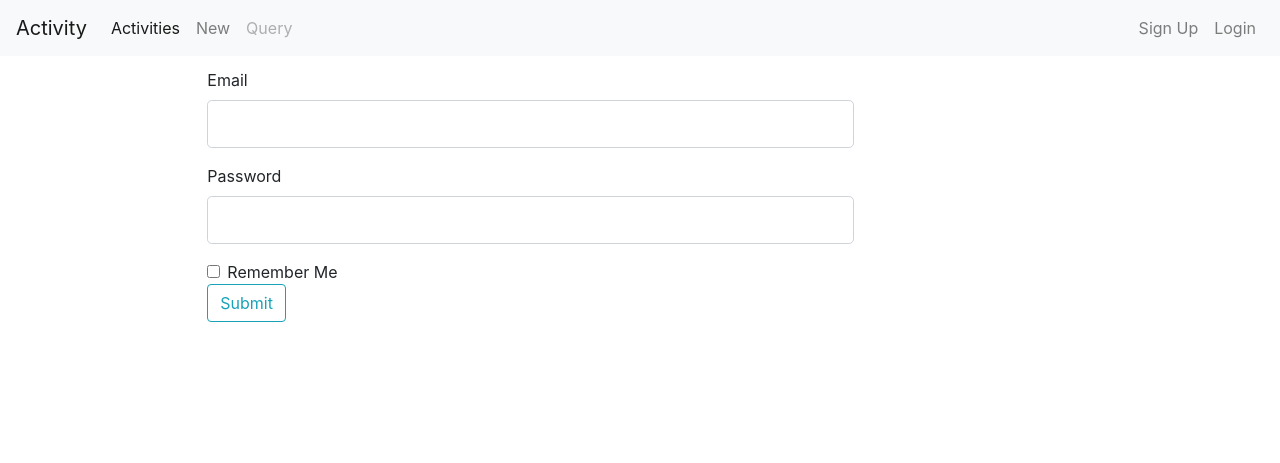
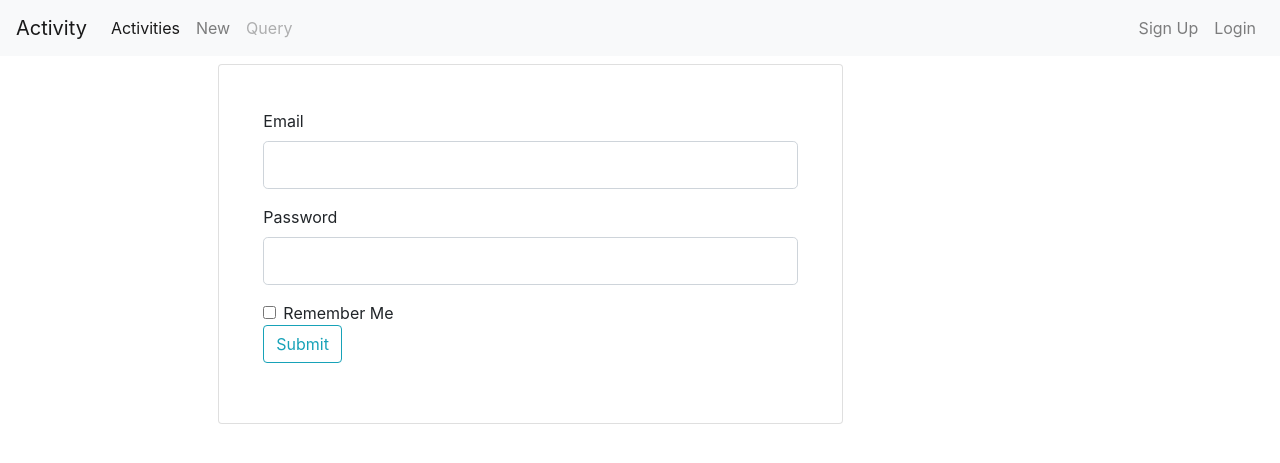
Before and after one commit to Tanigaiarassane/activitytracker, a Flask app: page /login in a window 1280 px wide. Shown: the top 463 px of the page. Run offline with Flask 2, Linux system fonts and the light colour scheme; some libraries are stand-ins or nearby versions.

Commit message:
Responsive UI

```diff
--- a/app/templates/LoginForm.html
+++ b/app/templates/LoginForm.html
@@ -2,7 +2,12 @@
 
 {% block content %}
     <h1>{{message}}</h1>
-    <form action="" method="post">
+
+
+
+   <div class="card p-4">
+       <div class="card-body">
+            <form action="" method="post">
         {{ form.hidden_tag() }}
 
 
@@ -29,4 +34,6 @@
                 {{ form.submit(class="btn btn-outline-info") }}
             </div>
     </form>
+        </div>
+    </div>
 {% endblock %}
--- a/app/templates/base.html
+++ b/app/templates/base.html
@@ -64,7 +64,7 @@
 
 
     </div>
-     <div class="col-md-6 col-sx-6 p-1">
+     <div class="col-md-6 col-sx-6 sx-p-5">
              {% with messages = get_flashed_messages(with_categories=true) %}
                 {% if messages %}
                     {% for category, message in messages %}
```
Also changed, not shown: app/templates/login.html (+18 -2 lines).
